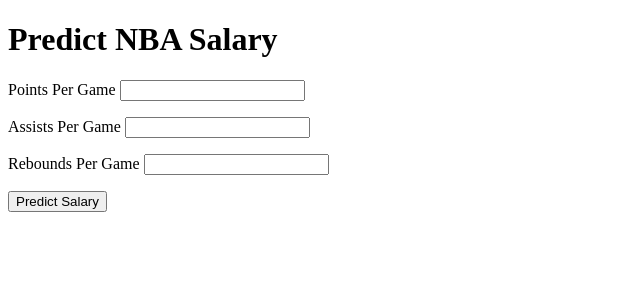
After one commit to sharvmisra/NBASalaries, a Flask app: page /predict_salary in a window 1280 px wide. The commit adds this page. Shown: the top 300 px of the page, without its empty margins (0-640 px from the left). Run offline with Flask 3, Linux system fonts and the light colour scheme.

Commit message:
Updated project files and added requirements.txt

```diff
--- a/app/forms.py
+++ b/app/forms.py
@@ -1,11 +1,19 @@
 # app/forms.py
 from flask_wtf import FlaskForm
-from wtforms import StringField, SubmitField
-from wtforms.validators import DataRequired, Optional, URL
+from wtforms import StringField, SubmitField, FloatField
+from wtforms.validators import DataRequired, Length, Optional, URL
 
 class PlayerForm(FlaskForm):
-    name = StringField('Player Name', validators=[DataRequired()])
-    predicted_salary = StringField('Predicted Salary', validators=[DataRequired()])
-    actual_salary = StringField('Actual Salary', validators=[DataRequired()])
-    image_url = StringField('Player Image URL', validators=[Optional(), URL()])
+    name = StringField('Player Name', validators=[DataRequired(), Length(max=50)])
+    predicted_salary = StringField('Predicted Salary', validators=[DataRequired(), Length(max=20)])
+    actual_salary = StringField('Actual Salary', validators=[DataRequired(), Length(max=20)])
+    image_url = StringField('Player Image URL', validators=[Optional(), URL(), Length(max=255)])
     submit = SubmitField('Add Player')
+
+class PredictionForm(FlaskForm):
+    points_per_game = FloatField('Points Per Game', validators=[DataRequired()])
+    assists_per_game = FloatField('Assists Per Game', validators=[DataRequired()])
+    rebounds_per_game = FloatField('Rebounds Per Game', validators=[DataRequired()])
+    submit = SubmitField('Predict Salary')
+
+# The existing PlayerForm remains unchanged
--- a/app/models.py
+++ b/app/models.py
@@ -6,7 +6,7 @@
     name = db.Column(db.String(100), unique=True, nullable=False)
     predicted_salary = db.Column(db.String(50))
     actual_salary = db.Column(db.String(50))
-    image_url = db.Column(db.String(200), default='default_player_image.jpg')
+    image_url = db.Column(db.String(200), nullable=True)  # Assuming you want to allow URLs to be optional
 
     def __repr__(self):
         return f'<Player {self.name}>'
@@ -16,5 +16,5 @@
             'name': self.name,
             'predicted_salary': self.predicted_salary,
             'actual_salary': self.actual_salary,
-            'image_url': self.image_url
+            'image_url': self.image_url or 'default_player_image.jpg'  # Provide a default if no image URL is supplied
         }
--- a/app/routes.py
+++ b/app/routes.py
@@ -1,33 +1,58 @@
 # app/routes.py
 from flask import render_template, flash, redirect, url_for, jsonify
 from app import app, db
-from app.forms import PlayerForm
+from app.forms import PlayerForm, PredictionForm
 from app.models import Player
+from app.predictor import NBASalaryPredictor
+from sqlalchemy.exc import DataError, IntegrityError
+
+# Instantiate your predictor class
+salary_predictor = NBASalaryPredictor()
 
 @app.route('/', methods=['GET', 'POST'])
 def index():
-    # The form is not actually used on this route in this code
     return render_template('index.html')
 
 @app.route('/add_player', methods=['GET', 'POST'])
 def add_player():
     form = PlayerForm()
+    try:
+        if form.validate_on_submit():
+            player = Player(
+                name=form.name.data,
+                predicted_salary=form.predicted_salary.data,
+                actual_salary=form.actual_salary.data,
+                image_url=form.image_url.data
+            )
+            db.session.add(player)
+            db.session.commit()
+            flash('Player added successfully!')
+            return redirect(url_for('index'))
+    except (DataError, IntegrityError) as e:
+        db.session.rollback()
+        flash('An error occurred. Please try again.')
+        print(f"Error adding player: {e}")
+    except Exception as e:
+        db.session.rollback()
+        flash('A server error occurred.')
+        print(f"Unexpected error: {e}")
+    return render_template('add_player.html', form=form)
+
+@app.route('/predict_salary', methods=['GET', 'POST'])
+def predict_salary():
+    form = PredictionForm()
+    predicted_salary = None  # Initialize to None
     if form.validate_on_submit():
-        print("Form data:", form.data)  # Print form data to the console
-        player = Player(
-            name=form.name.data,
-            predicted_salary=form.predicted_salary.data,
-            actual_salary=form.actual_salary.data,
-            image_url=form.image_url.data
+        # Call the prediction method
+        raw_salary = salary_predictor.predict_salary(
+            form.points_per_game.data,
+            form.rebounds_per_game.data,
+            form.assists_per_game.data
         )
-        db.session.add(player)
-        db.session.flush()  # This will allow you to check data before committing
-        print("New player object:", player)  # Print new player object to the console
-        print("New player image URL:", player.image_url)  # Specifically print the image URL
-        db.session.commit()
-        flash('Player added successfully!')
-        return redirect(url_for('index'))
-    return render_template('add_player.html', form=form)
+        # Format the predicted salary here
+        predicted_salary = f"${raw_salary:,.2f}"
+        return render_template('predict_result.html', predicted_salary=predicted_salary)
+    return render_template('predict_salary.html', form=form)
 
 
 @app.route('/get_player/<name>')
--- a/app/templates/index.html
+++ b/app/templates/index.html
@@ -61,6 +61,9 @@
         <h2>NBA Player Details</h2>
         <p><a href="{{ url_for('add_player') }}">Add New Player</a></p>
 
+        <p><a href="{{ url_for('predict_salary') }}">Predict Salary</a></p>
+
+
         <input type="text" id="playerName" placeholder="Enter Player Name">
         <button onclick="displayPlayerDetails()">Show Player Details</button>
         <div id="playerDetails">
--- /dev/null
+++ b/app/templates/predict_salary.html
@@ -0,0 +1,13 @@
+<!-- templates/predict_salary.html -->
+{% extends "base.html" %}
+
+{% block content %}
+    <h1>Predict NBA Salary</h1>
+    <form action="{{ url_for('predict_salary') }}" method="post">
+        {{ form.hidden_tag() }}
+        <p>{{ form.points_per_game.label }} {{ form.points_per_game }}</p>
+        <p>{{ form.assists_per_game.label }} {{ form.assists_per_game }}</p>
+        <p>{{ form.rebounds_per_game.label }} {{ form.rebounds_per_game }}</p>
+        <p>{{ form.submit() }}</p>
+    </form>
+{% endblock %}
```
Also changed, not shown: app/locustfile.py (added, +12 -0 lines), app/predictor.py (added, +27 -0 lines), app/templates/add_player.html (+19 -1 lines), app/templates/predict_result.html (added, +12 -0 lines), requirements.txt (+35 -0 lines), instance/nba.db.
